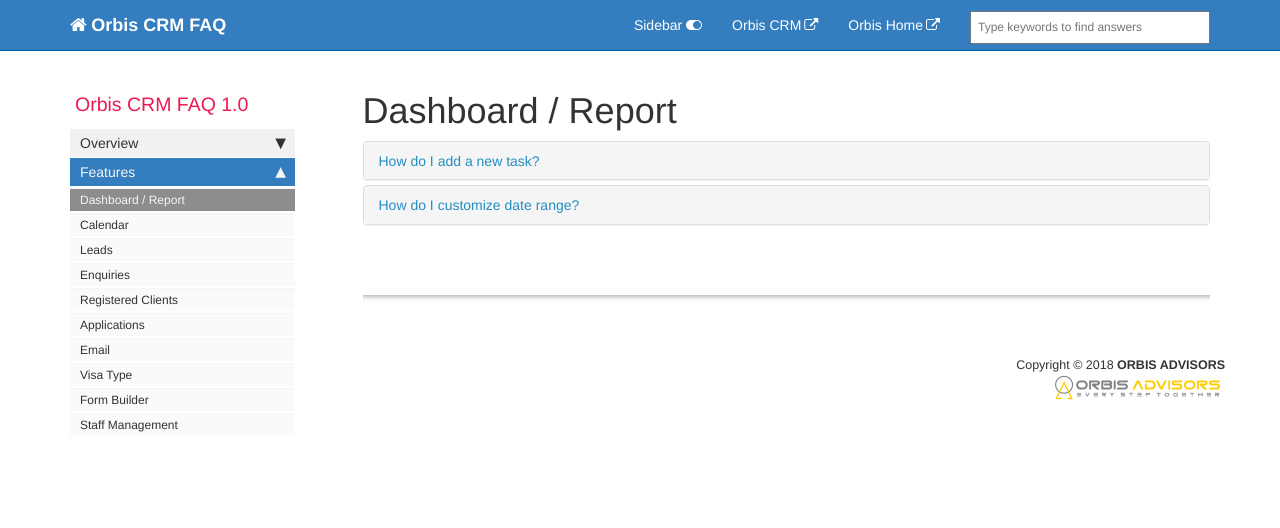
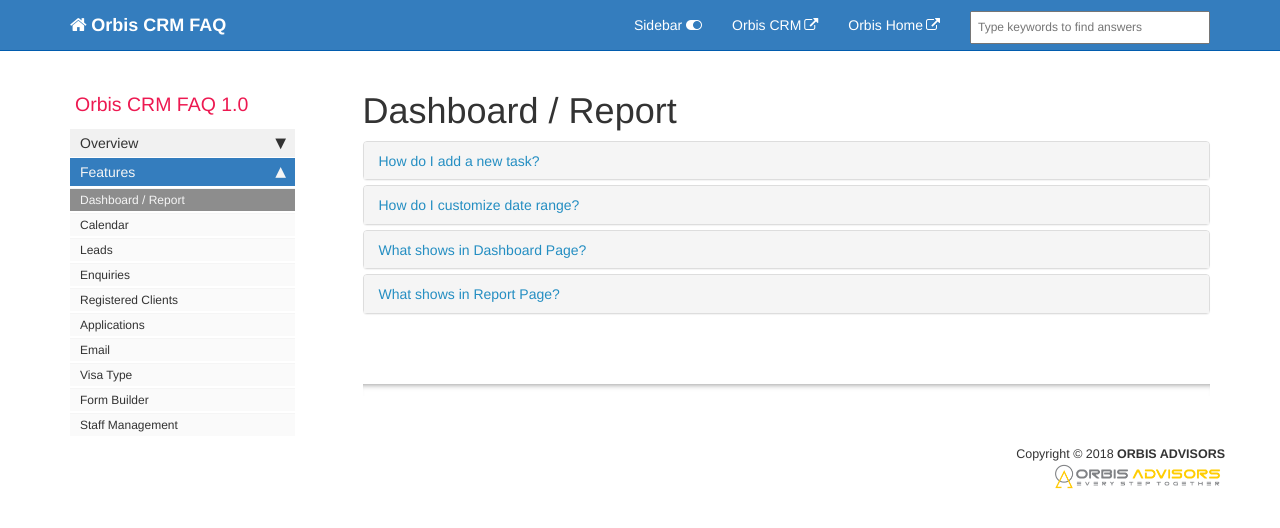
Before and after one commit to ndkhaivn/orbiscrm, a Jekyll site: the page built from pages/orbiscrm.faq/orbiscrm.faq.dashboard_report.md, in a window 1280 px wide. Shown: the top 528 px of the page. Built offline with Jekyll 4.4.1, drawn with Linux system fonts in a browser that asks for light colours; comment, search, counter and statistics services are not loaded.

Commit message:
Add 2 new questions in dashboard_report.md

```diff
--- a/pages/orbiscrm.faq/orbiscrm.faq.dashboard_report.md
+++ b/pages/orbiscrm.faq/orbiscrm.faq.dashboard_report.md
@@ -9,36 +9,74 @@
 ---
 
 <div class="panel-group" id="accordion">
-                    <div class="panel panel-default">
-                        <div class="panel-heading">
-                            <h4 class="panel-title">
-                                <a class="noCrossRef accordion-toggle" data-toggle="collapse" data-parent="#accordion" href="#collapseOne">
-                                    How do I add a new task?
-                                </a>
-                            </h4>
-                        </div>
-                        <div id="collapseOne" class="panel-collapse collapse noCrossRef">
-                            <div class="panel-body">
-                                AAAAAAAAAAAAAAAAAAAAAAAAAAAAA
-                            </div>
-                        </div>
-                    </div>
-                    <!-- /.panel -->
-                    <div class="panel panel-default">
-                        <div class="panel-heading">
-                            <h4 class="panel-title">
-                                <a class="noCrossRef accordion-toggle" data-toggle="collapse" data-parent="#accordion" href="#collapseTwo">
-                                How do I customize date range?
-                                </a>
-                            </h4>
-                        </div>
-                        <div id="collapseTwo" class="panel-collapse collapse noCrossRef">
-                            <div class="panel-body">
-                                BBBBBBB
-                            </div>
-                        </div>
-                    </div>
-                    <!-- /.panel -->
+    <div class="panel panel-default">
+        <div class="panel-heading">
+            <h4 class="panel-title">
+                <a class="noCrossRef accordion-toggle" data-toggle="collapse" data-parent="#accordion" href="#collapseOne">
+                    How do I add a new task?
+                </a>
+            </h4>
+        </div>
+        <div id="collapseOne" class="panel-collapse collapse noCrossRef">
+            <div class="panel-body">
+                AAAAAAAAAAAAAAAAAAAAAAAAAAAAA
+            </div>
+        </div>
+    </div>
+    <!-- /.panel -->
+    <div class="panel panel-default">
+        <div class="panel-heading">
+            <h4 class="panel-title">
+                <a class="noCrossRef accordion-toggle" data-toggle="collapse" data-parent="#accordion" href="#collapseTwo">
+                How do I customize date range?
+                </a>
+            </h4>
+        </div>
+        <div id="collapseTwo" class="panel-collapse collapse noCrossRef">
+            <div class="panel-body">
+                BBBBBBB
+            </div>
+        </div>
+    </div>
+    <!-- /.panel -->
+    <div class="panel panel-default">
+        <div class="panel-heading">
+            <h4 class="panel-title">
+                <a class="noCrossRef accordion-toggle" data-toggle="collapse" data-parent="#accordion" href="#collapse3">
+                What shows in Dashboard Page?
+                </a>
+            </h4>
+        </div>
+        <div id="collapse3" class="panel-collapse collapse noCrossRef">
+            <div class="panel-body">
+                {% include image.html file="dashboard.png"%}
+                - Business Status
+                    - Click on any of the 4 business status to view them in more detail.
+                - Application
+                    - Visual representation of application status
+                - Business Statistic
+                    - View the chart to compare the Business Statistics between current month and previous month.
+                - Pending Tasks
+                    - A reminder table of what tasks are yet to be completed, which can be checked by clicking on them
+            </div>
+        </div>
+    </div>
+    <!-- /.panel -->
+    <div class="panel panel-default">
+        <div class="panel-heading">
+            <h4 class="panel-title">
+                <a class="noCrossRef accordion-toggle" data-toggle="collapse" data-parent="#accordion" href="#collapse4">
+                What shows in Report Page?
+                </a>
+            </h4>
+        </div>
+        <div id="collapse4" class="panel-collapse collapse noCrossRef">
+            <div class="panel-body">
+                DDDDDDDDDDDD
+            </div>
+        </div>
+    </div>
+    <!-- /.panel -->
 </div>
 <!-- /.panel-group -->
 
```
